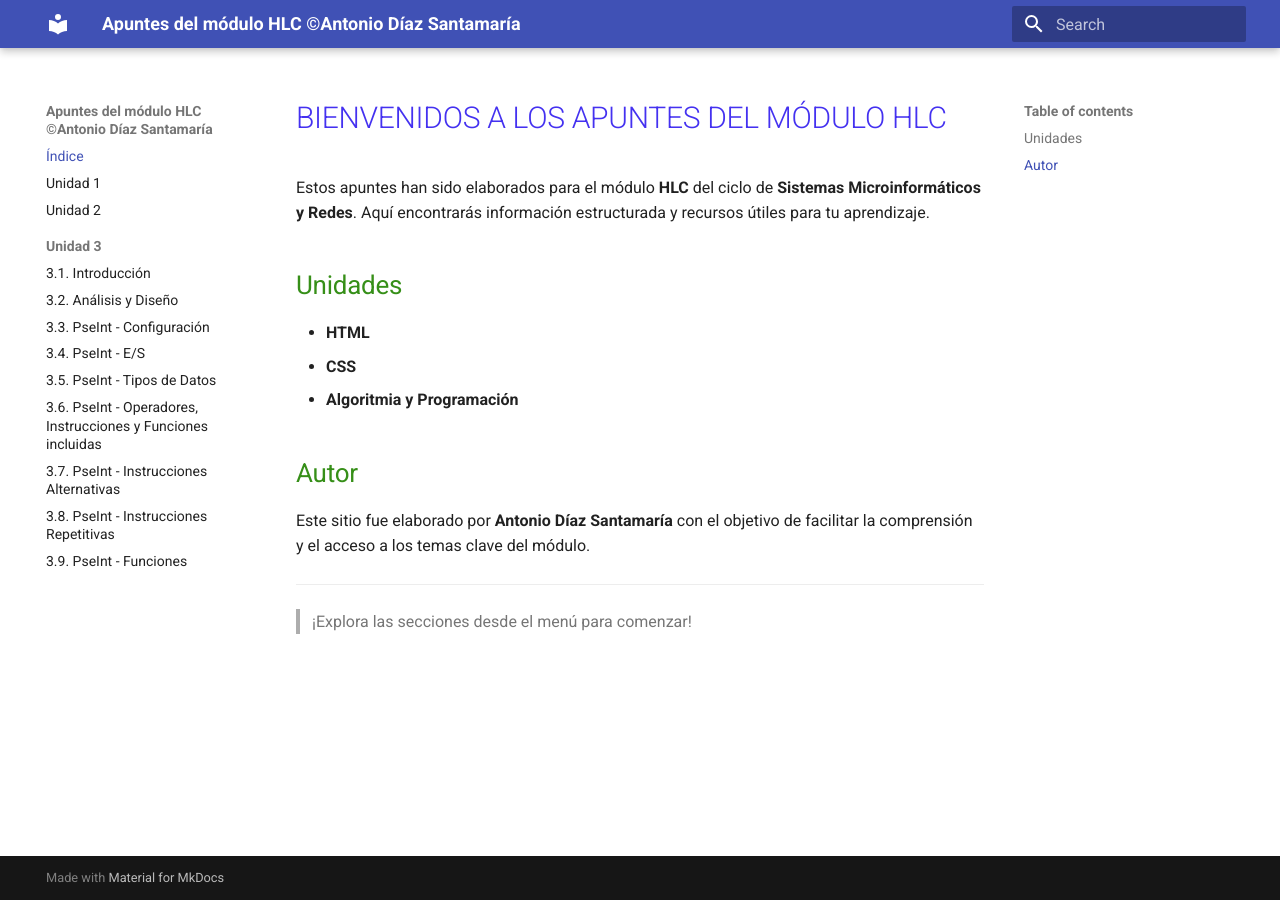
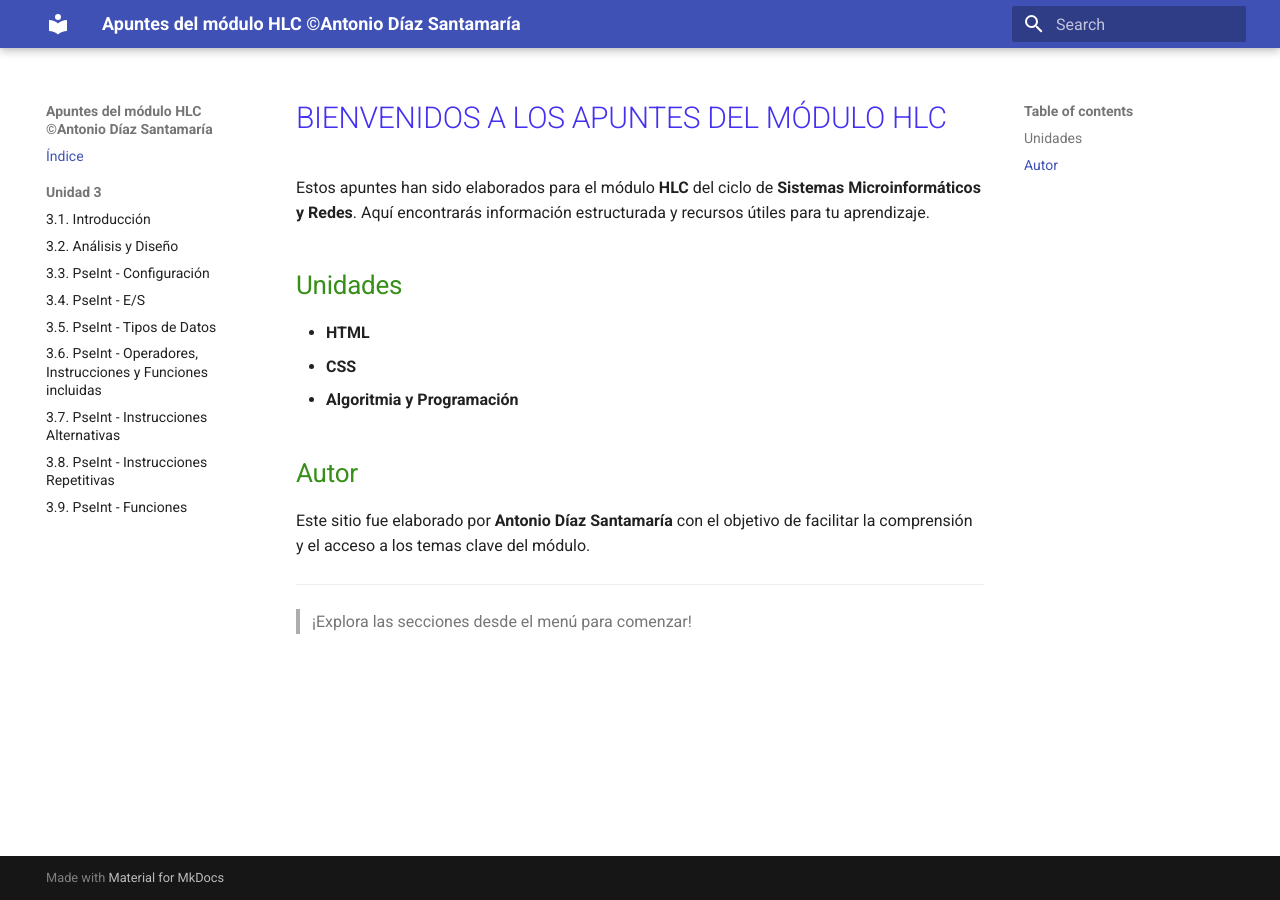
Before and after one commit to antdiasan/HLCApuntes, an MkDocs documentation site: the page built from docs/index.md, in a window 1280 px wide. Built offline with MkDocs 1.6.1 and Material for MkDocs 9.7.7, drawn with Linux system fonts in a browser that asks for light colours.

Commit message:
probando el fichero mkdocs.yml

```diff
--- a/mkdocs.yml
+++ b/mkdocs.yml
@@ -14,8 +14,6 @@ extra_css:
   - 'assets/css/custom.css'  # Ruta al archivo CSS que acabamos de crear
 nav:
   - Índice: 'index.md'
-  - Unidad 1: []  # Si no tienes contenido, puedes dejarlo vacío de esta forma, o eliminar la entrada.
-  - Unidad 2: []
   - Unidad 3:
       - 3.1. Introducción: 'u03/u03_01.md'
       - 3.2. Análisis y Diseño: 'u03/u03_02.md'
```
